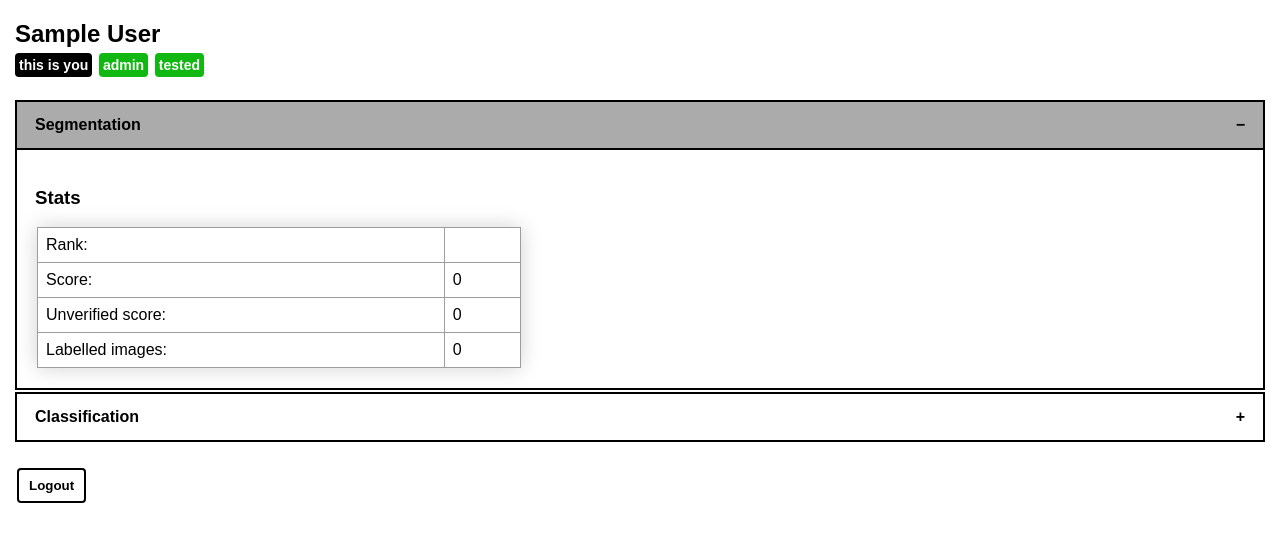
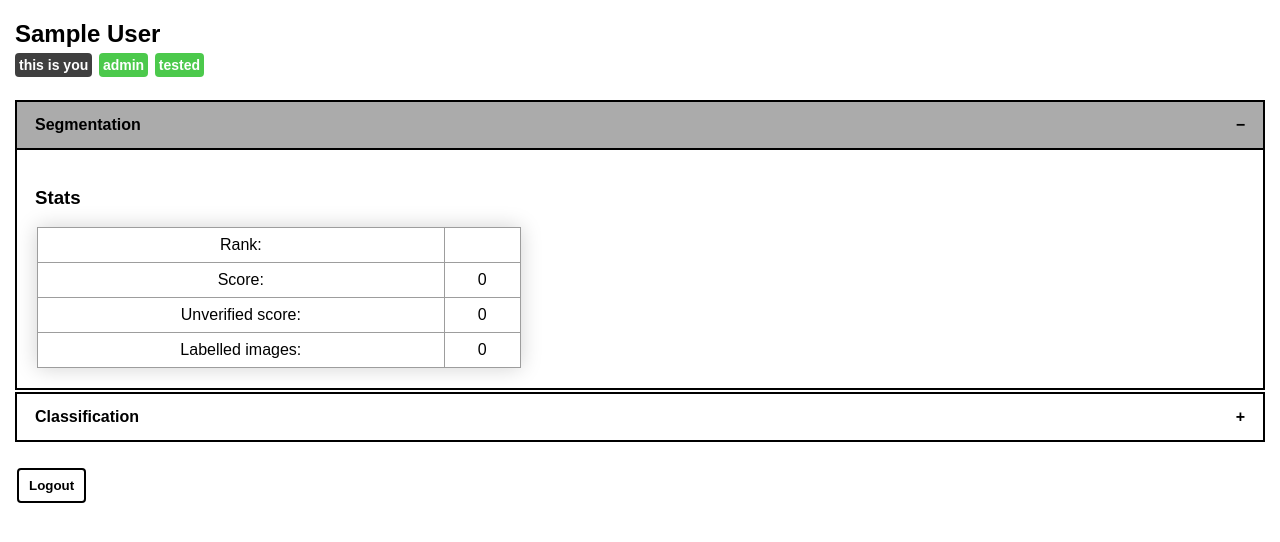
Before and after one commit to ESA-PhiLab/iris, a Flask app: page /user/show/1 in a window 1280 px wide. Shown: the top 542 px of the page. Run offline with Flask 2, Linux system fonts and the light colour scheme; the visitor is signed in with stand-in values (Sample User, id 1); data comes from the database, SQL or seed files in the repository; data that the repository does not hold is empty; parts of the project's set-up code (start-up, migrations or seed data) failed here and were passed over.

Commit message:
Centre columns and make tags slightly transparent

```diff
--- a/iris/static/css/main.css
+++ b/iris/static/css/main.css
@@ -255,6 +255,7 @@ table {
   border-color: #8D8D8D;
   margin: 2px 2px;
   box-shadow: 0 0 20px rgba(0, 0, 0, 0.18);
+  position: relative;
 }
 
 table.striped tr:nth-child(even){
@@ -266,6 +267,8 @@ td, th {
   padding: 8px;
   border-style: outset;
   border-color: #9D9D9D;
+  text-align: center;
+  position: relative;
 }
 
 th,td.first {
@@ -323,6 +326,7 @@ td.upper-left {
 .tag{
     background-color: #000000;
     color: white;
+    opacity: 0.75;
     border: none;
     border-radius: 4px;
     font-size: 14px;
```
